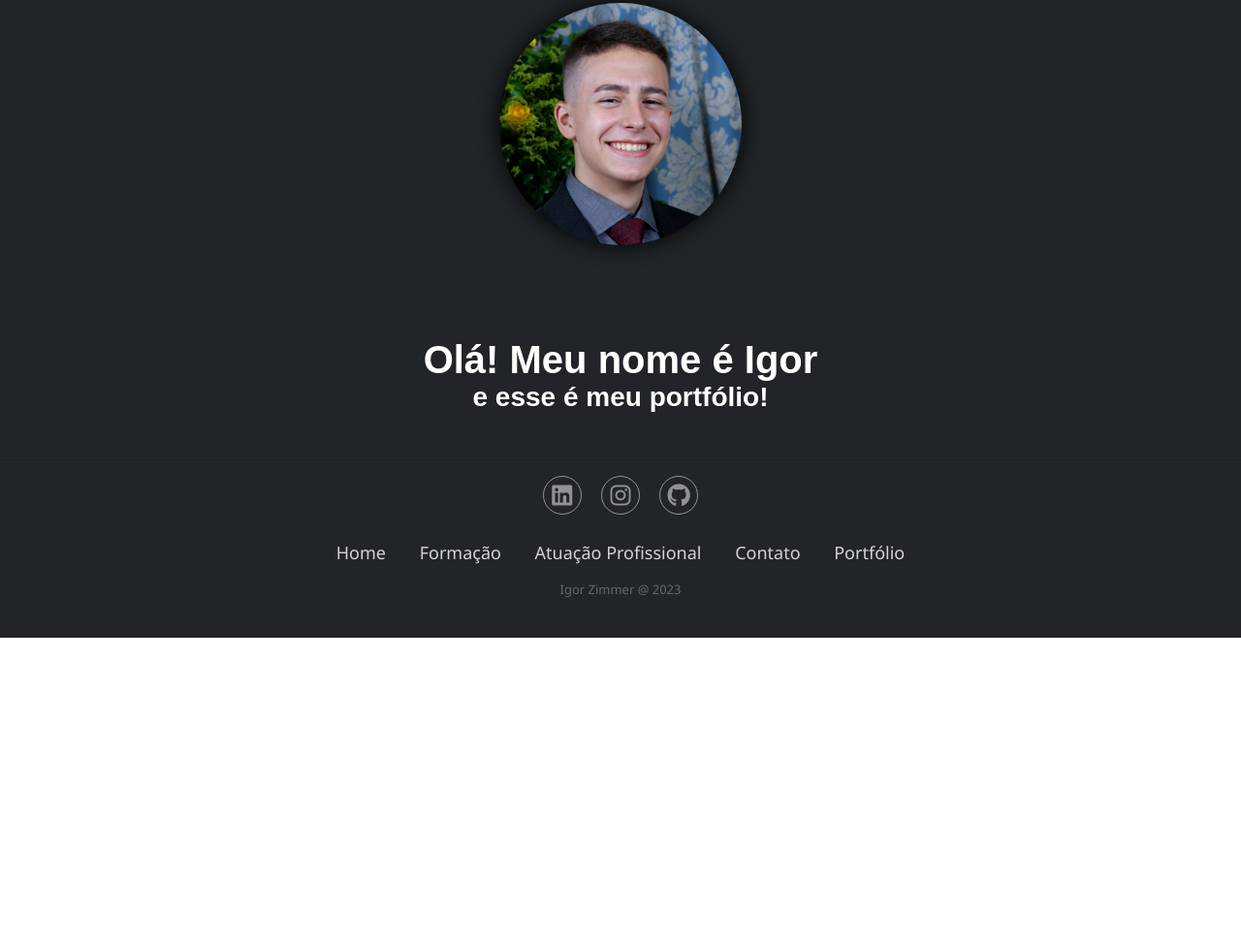
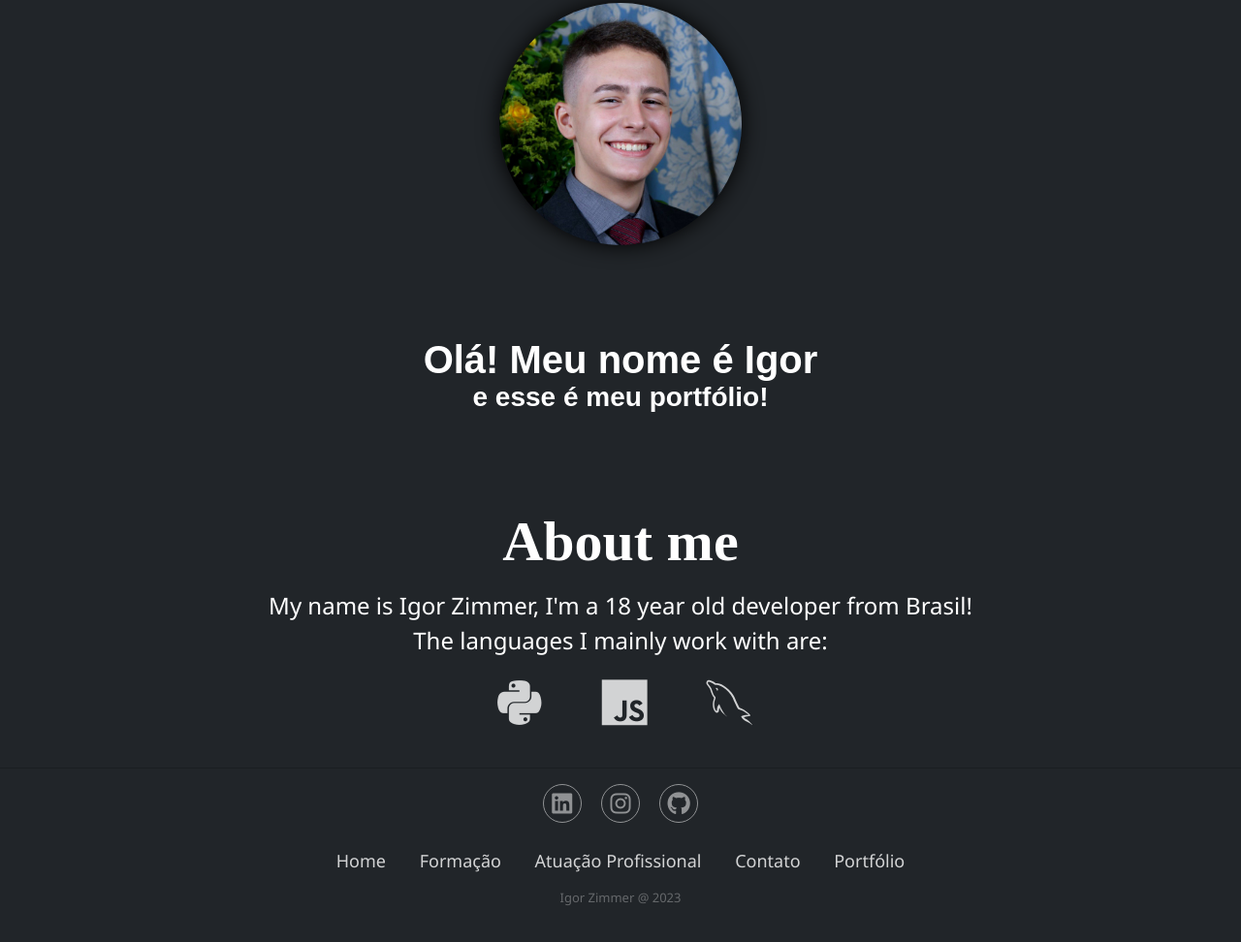
Before and after one commit to igrzi/myPortfolio, a plain HTML site: page index.html in a window 1280 px wide. Shown: the part 234-1206 px from the top of the page at 97% size. Before the commit the page ends 892 px from the top, so only its background shows below. Drawn offline with nearby package versions, Linux system fonts and the light colour scheme.

Commit message:
FEAT: Started working on the About Me section of the page

```diff
--- a/assets/css/style.css
+++ b/assets/css/style.css
@@ -94,7 +94,7 @@ section{
 
 .blob:nth-child(3)
 {
-    filter: blur(100px);
+    filter: blur(85px);
 }
 
 .image{
@@ -125,4 +125,58 @@ section{
 
 #line-break{
     color: #090A0B;
+    background: #212529;
 }
+
+@import url('https://fonts.googleapis.com/css2?family=Belanosima&family=Montserrat&family=Roboto+Slab:wght@500&display=swap');
+
+.about-me
+{
+    background: #212529;
+    font-family: 'Roboto Slab', serif;
+    color: white;
+    font-size: 58px;
+    font-weight: 900;
+    margin: 0;
+    padding-top: 7%;
+    padding-bottom: 1%;
+    display: flex;
+    justify-content: center;
+    align-items: center;
+}
+
+.about-text p{
+    font-family: 'Segoe UI';
+    font-weight: 400;
+    margin: 0;
+    background: #212529;
+    color: white;
+    display: flex;
+    justify-content: center;
+    align-items: center;
+    font-size: 24px;
+}
+
+.languages{
+    background-color: #212529;
+    text-align: center;
+    padding-top: 10px;
+    color: white;
+}
+
+.languages a{
+    font-size: 48px;
+    color: inherit;
+    width: 40px;
+    height: 40px;
+    line-height: 38px;
+    display: inline-block;
+    text-align: center;
+    margin: 12px 32px;
+    opacity: 0.8;
+}
+
+.languages a:hover{
+    transition: 0.3s;
+    opacity: 1;
+}
--- a/index.html
+++ b/index.html
@@ -6,6 +6,7 @@
     <script src="https://cdn.jsdelivr.net/npm/bootstrap@5.3.0/dist/js/bootstrap.bundle.min.js" integrity="sha384-geWF76RCwLtnZ8qwWowPQNguL3RmwHVBC9FhGdlKrxdiJJigb/j/68SIy3Te4Bkz" crossorigin="anonymous"></script>
     <link href="https://cdn.jsdelivr.net/npm/bootstrap@5.3.0/dist/css/bootstrap.min.css" rel="stylesheet" integrity="sha384-9ndCyUaIbzAi2FUVXJi0CjmCapSmO7SnpJef0486qhLnuZ2cdeRhO02iuK6FUUVM" crossorigin="anonymous">
     <link rel="stylesheet" href="https://cdnjs.cloudflare.com/ajax/libs/font-awesome/6.4.0/css/all.min.css" integrity="sha512-iecdLmaskl7CVkqkXNQ/ZH/XLlvWZOJyj7Yy7tcenmpD1ypASozpmT/E0iPtmFIB46ZmdtAc9eNBvH0H/ZpiBw==" crossorigin="anonymous" referrerpolicy="no-referrer" />
+    <link rel="stylesheet" href="https://cdn.jsdelivr.net/gh/devicons/devicon@v2.15.1/devicon.min.css">
     <link rel="stylesheet" href="assets/css/style.css">
     <title>Portfolio</title>
 </head>
@@ -39,7 +40,7 @@
           </nav>
     </header>
 
-    <!-- REST OF THE PAGE GOES HERE -->
+    <!--            BLOB            -->
 
     <section>
       <div class="text-container">
@@ -84,7 +85,7 @@
           </defs>
           <path fill="url(#gradient)">
             <animate attributeName="d"
-              dur="10000ms"
+              dur="9500ms"
               repeatCount="indefinite"
               values="M453.5,297Q429,344,391.5,372.5Q354,401,314.5,429.5Q275,458,229,443Q183,428,138,408.5Q93,389,75.5,343Q58,297,37.5,245Q17,193,43.5,142Q70,91,121.5,68.5Q173,46,223,54Q273,62,321,69.5Q369,77,402,115Q435,153,456.5,201.5Q478,250,453.5,297Z;
 
@@ -101,6 +102,18 @@
         </svg>
       </div>
     </section>
+
+    <!-- REST OF THE PAGE GOES HERE -->
+    <h1 class="about-me">About me</h1>
+    <div class="about-text">
+      <p>My name is Igor Zimmer, I'm a 18 year old developer from Brasil!</p>
+      <p>The languages I mainly work with are:</p>
+      <div class="languages">
+        <a><i class="devicon-python-plain"></i></a>
+        <a><i class="devicon-javascript-plain"></i></a>
+        <a><i class="devicon-mysql-plain"></i></a>
+      </div>
+    </div>
     <!--                            -->
     <footer class="footer" id="page-footer">
       <hr id="line-break">
```
